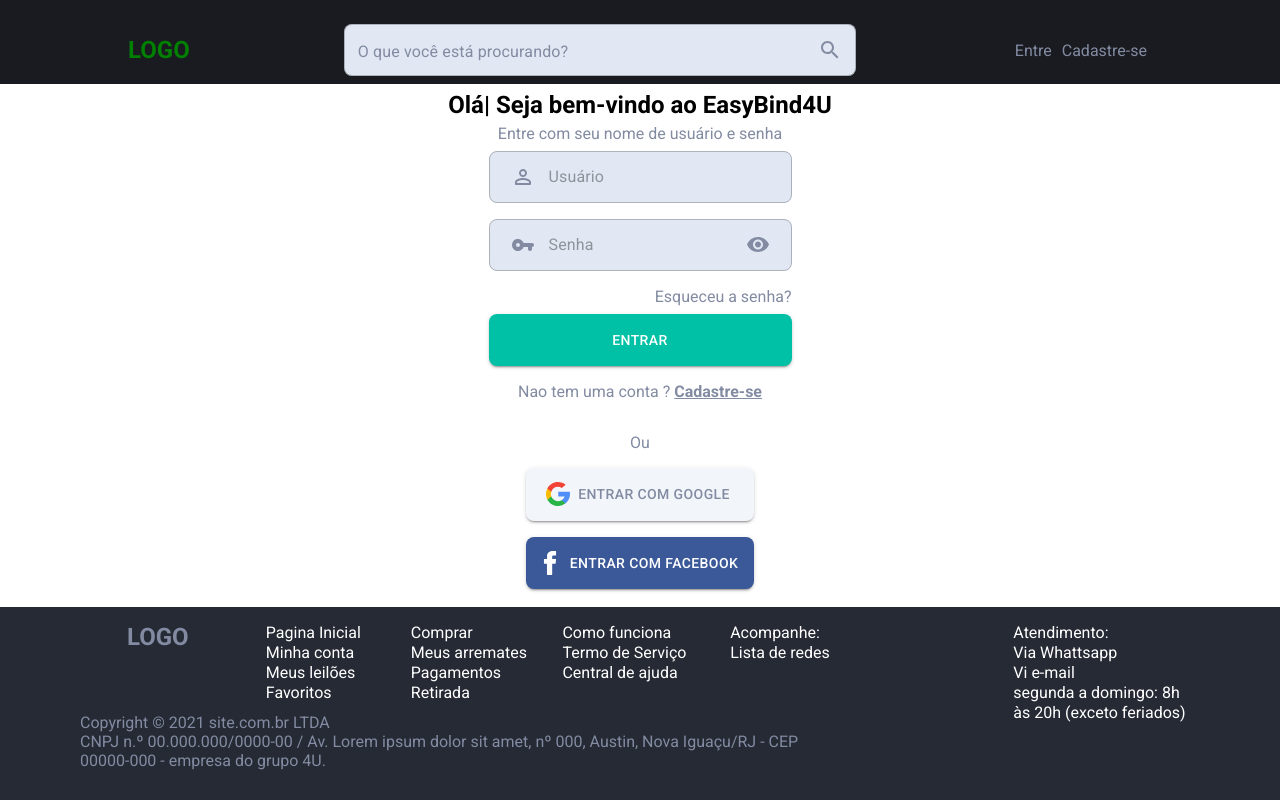
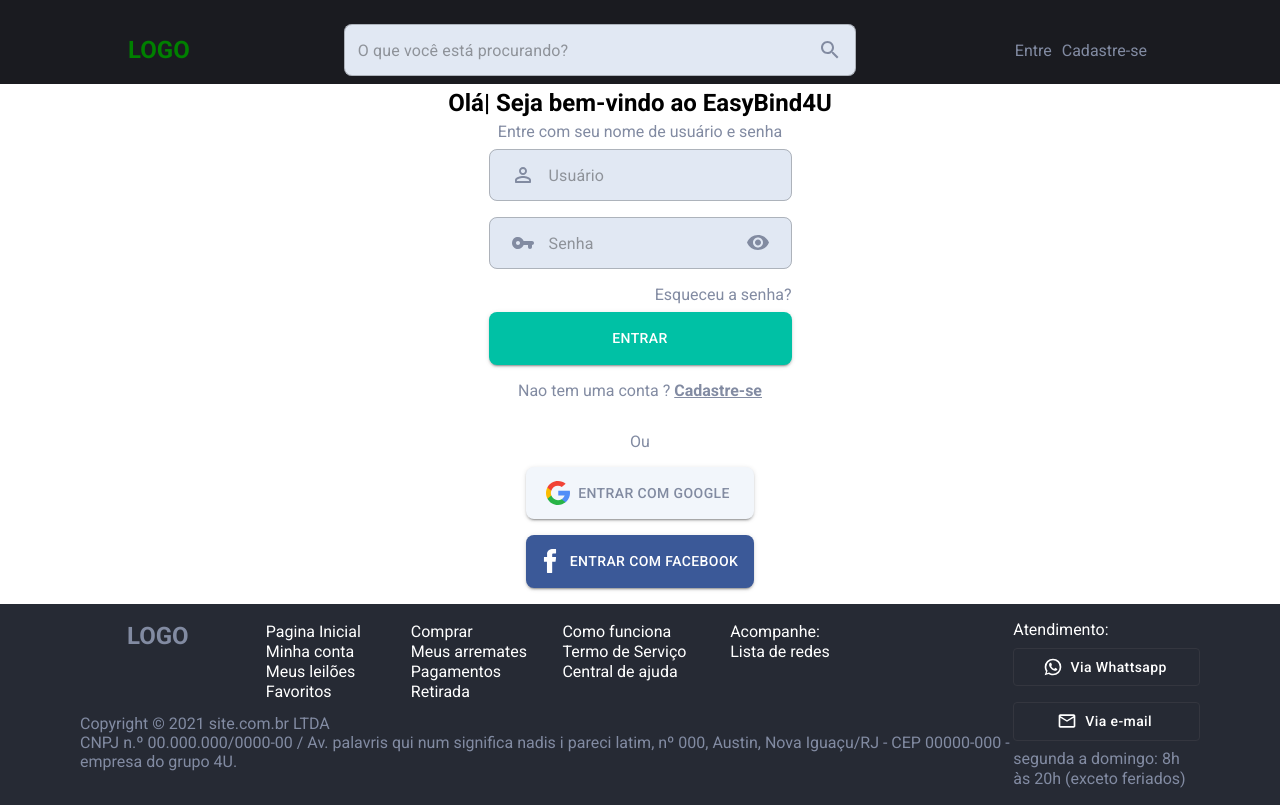
Before and after one commit to AdrianAmerico/desafio-easybind4u, a React (Create React App) app: page /login in a window 1280 px wide. Built offline with nearby package versions, Linux system fonts and the light colour scheme.

Commit message:
pequenas alteracoes no header e reset global e finalizacao do footer

```diff
--- a/src/components/Footer/index.tsx
+++ b/src/components/Footer/index.tsx
@@ -1,6 +1,9 @@
+import { Button } from "@material-ui/core";
 import React from "react";
 import { GridCell } from "../GridCell";
 import { useStyles } from "./styles";
+import WhatsAppIcon from "@material-ui/icons/WhatsApp";
+import MailOutlineIcon from "@material-ui/icons/MailOutline";
 
 const Footer: React.FC = () => {
   const classes = useStyles();
@@ -51,16 +54,30 @@ const Footer: React.FC = () => {
         <GridCell style={{ gridRow: "1 / span 2" }}>
           <ul>
             <li>Atendimento:</li>
-            <li>Via Whattsapp</li>
-            <li>Vi e-mail</li>
-            <li>segunda a domingo: 8h às 20h (exceto feriados)</li>
+            <Button
+              className={classes.footerInfo_button}
+              fullWidth
+              startIcon={<WhatsAppIcon />}
+            >
+              Via Whattsapp
+            </Button>
+
+            <Button
+              className={classes.footerInfo_button}
+              fullWidth
+              startIcon={<MailOutlineIcon />}
+            >
+              Via e-mail
+            </Button>
+
+            <li className={classes.li}>segunda a domingo: 8h às 20h (exceto feriados)</li>
           </ul>
         </GridCell>
-        <div style={{ gridColumn: "1/5", padding: "10px 0" }}>
+        <div style={{ gridColumn: "1/6", padding: "10px 0" }}>
           <ul>
             <li>Copyright © 2021 site.com.br LTDA</li>
             <li>
-              CNPJ n.º 00.000.000/0000-00 / Av. Lorem ipsum dolor sit amet, nº
+              CNPJ n.º 00.000.000/0000-00 / Av. palavris qui num significa nadis i pareci latim, nº
               000, Austin, Nova Iguaçu/RJ - CEP 00000-000 - empresa do grupo 4U.
             </li>
           </ul>
--- a/src/components/Footer/styles.ts
+++ b/src/components/Footer/styles.ts
@@ -7,6 +7,7 @@ export const useStyles = makeStyles((theme: Theme) =>
       width: "100%",
       height: "100%",
       background: theme.palette.secondary.main,
+      transition: "width 5s",
     },
     footerContainer: {
       width: "90%",
@@ -17,7 +18,7 @@ export const useStyles = makeStyles((theme: Theme) =>
       color: theme.palette.primary.contrastText,
       padding: theme.spacing(2),
       "& ul": {
-      listStyle: "none",
+        listStyle: "none",
       },
     },
     gridRowOne: {
@@ -39,10 +40,20 @@ export const useStyles = makeStyles((theme: Theme) =>
       width: "100%",
       height: "100%",
     },
+    footerInfo_button: {
+      background: "inherent",
+      border: "1px solid #34363F",
+      color: "white",
+      textTransform: "none",
+      margin: theme.spacing(1, 0),
+    },
     [theme.breakpoints.down("xs")]: {
       root: {
         display: "none",
       },
     },
+    li: {
+      color: `${theme.palette.primary.contrastText} !important`,
+    },
   })
 );
--- a/src/components/GridCell/index.ts
+++ b/src/components/GridCell/index.ts
@@ -10,5 +10,9 @@ export const GridCell = styled.div`
   li {
     line-height: 1.25rem;
     color: white;
+    &:hover {
+      text-decoration: underline;
+      cursor: pointer;
+    }
   }
 `;
--- a/src/components/Header/index.tsx
+++ b/src/components/Header/index.tsx
@@ -21,8 +21,7 @@ const Header: React.FC = () => {
 
         <div className={classes.search}>
           <TextInput
-            label="O que você está procurando?"
-            placeholder="Digite aqui"
+            placeholder="O que você está procurando?"
             inputProps={{
               endAdornment: (
                 <InputAdornment position="end">
@@ -31,21 +30,6 @@ const Header: React.FC = () => {
               ),
             }}
           />
-          {/* <TextField
-            label="O que você está procurando?"
-            placeholder="Digite aqui"
-            id="outlined-basic"
-            variant="outlined"
-            color="primary"
-            fullWidth
-            InputProps={{
-              endAdornment: (
-                <InputAdornment position="end">
-                  <SearchIcon className={classes.svg} />
-                </InputAdornment>
-              ),
-            }}
-          /> */}
         </div>
 
         <div className={classes.userIcon}>
--- a/src/globalStyle.scss
+++ b/src/globalStyle.scss
@@ -15,6 +15,7 @@ body,
 #root {
   display: flex;
   flex-direction: column;
+  transition: all 0.2s;
 }
 
 button {
```
